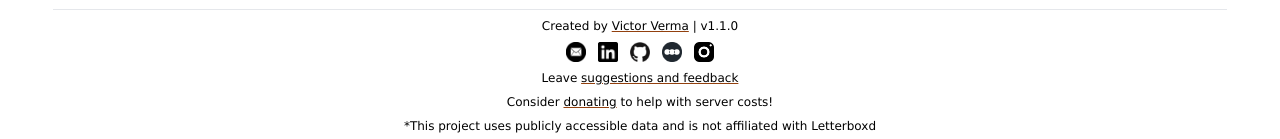
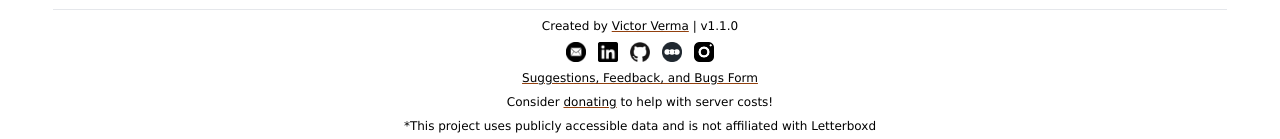
Before and after one commit to victorverma3/Letterboxd-Movie-Recommendations, a React (Vite) app in the folder frontend/: page / in a window 1280 px wide. Shown: the part 734-873 px from the top of the page. Built offline with nearby package versions, Linux system fonts and the light colour scheme; no server answers.

Commit message:
renamed link to feedback form

```diff
--- a/frontend/src/components/Footer.tsx
+++ b/frontend/src/components/Footer.tsx
@@ -58,13 +58,12 @@ const Footer = () => {
                 ))}
             </div>
             <p className="w-4/5 sm:min-w-96 mx-auto my-2 text-center text-xs">
-                Leave{" "}
                 <a
                     className="underline decoration-amber-800 hover:text-amber-800 hover:shadow-md"
                     href="https://docs.google.com/forms/d/e/1FAIpQLSdRETeDzFE_i6lSv6BunfmSHCdINK5YQKoFAV_8nwog1-A9Qg/viewform?usp=sf_link"
                     target="_blank"
                 >
-                    suggestions and feedback
+                    Suggestions, Feedback, and Bugs Form
                 </a>
             </p>
             <p className="w-4/5 sm:min-w-96 mx-auto my-2 text-center text-xs">
```
